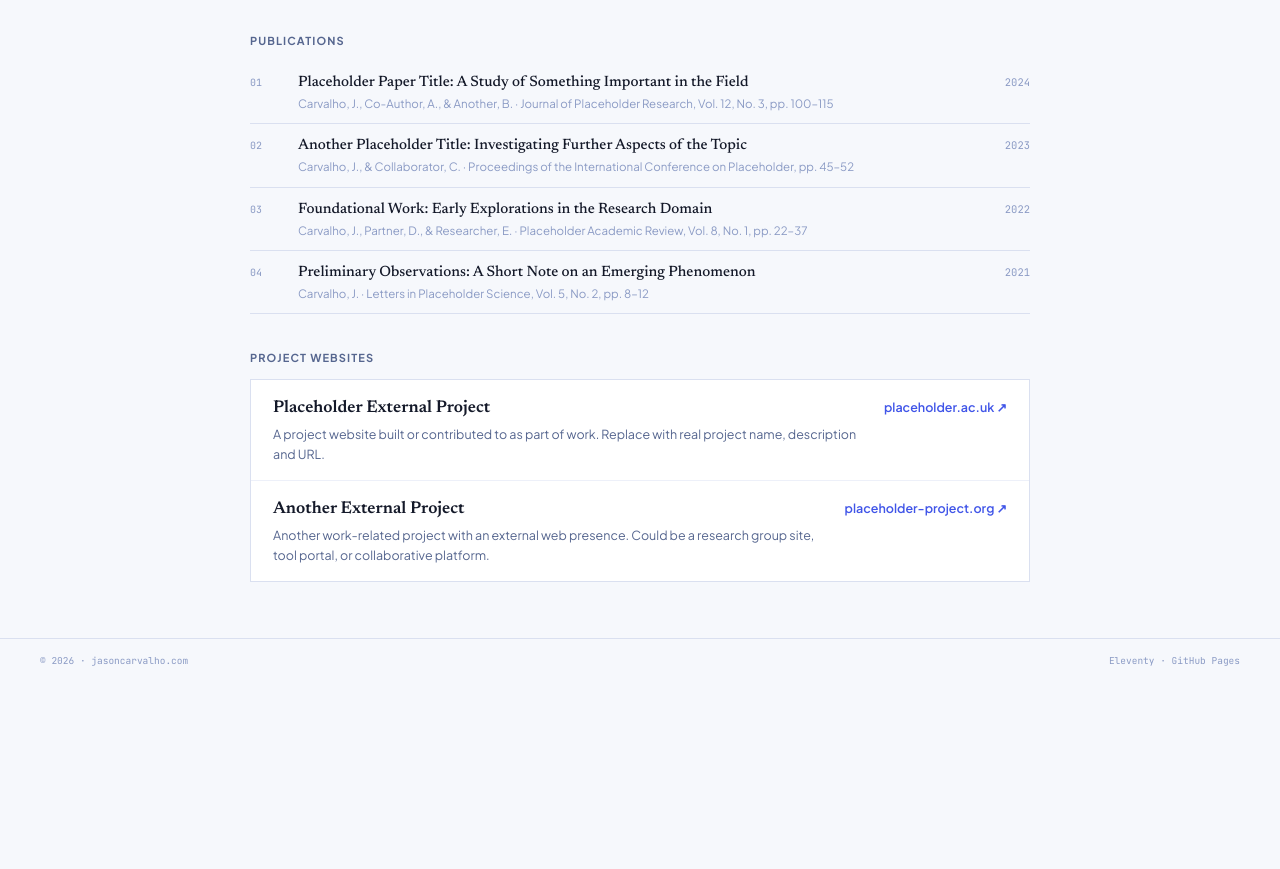
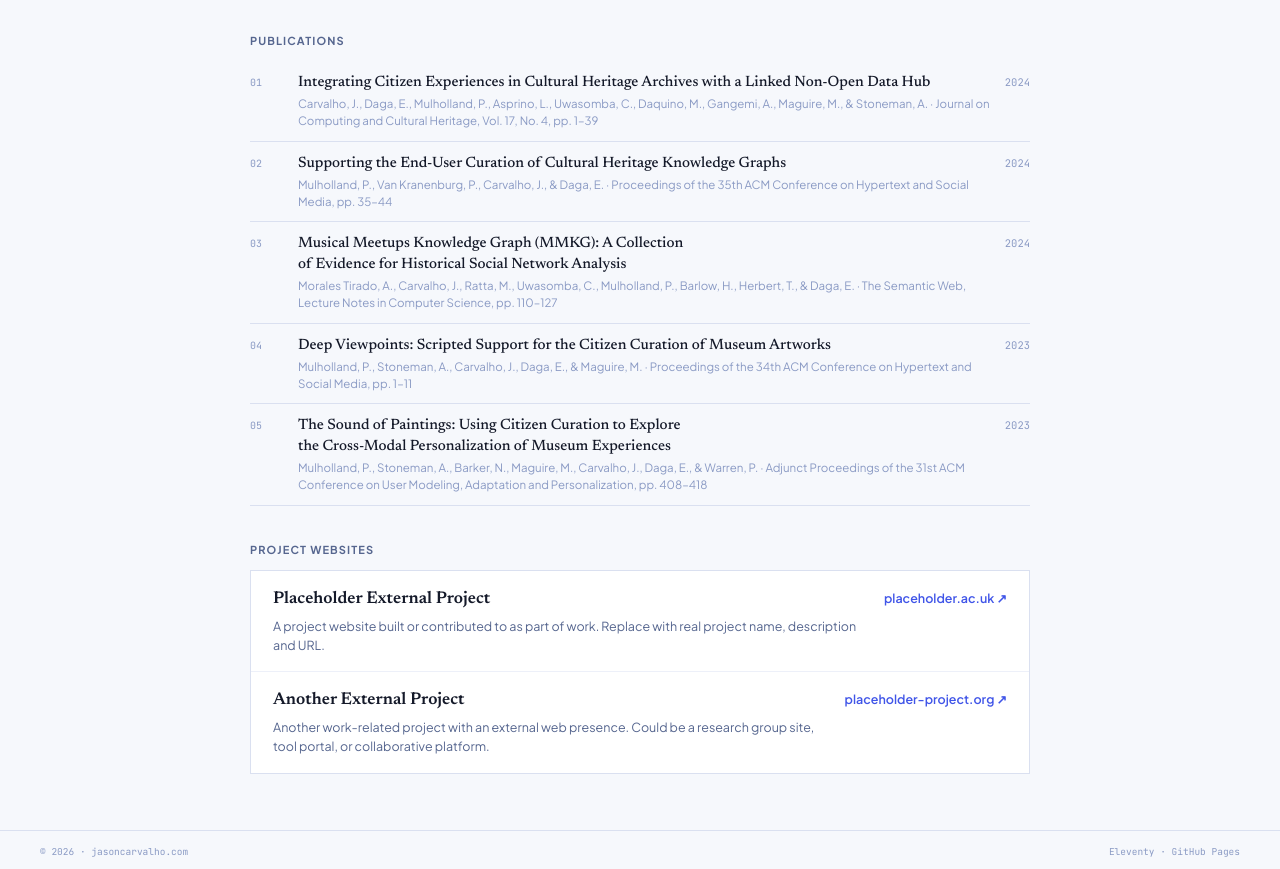
Before and after one commit to JaseMK/homepage-refresh, an Eleventy site: page src/work.njk in a window 1280 px wide. Shown: the part 900-1769 px from the top of the page. Before the commit the page ends 1582 px from the top, so only its background shows below. Built offline with nearby package versions, Linux system fonts and the light colour scheme; Eleventy itself is replaced by a stand-in of ours; files that its build step writes are made by us from their sources.

Commit message:
Publications: generate list from ORCID and Crossref
Add scripts/update-publications.js (npm run update-publications) to rebuild
publications.json from the ORCID works list, with authors and venues filled
in from Crossref. Replace placeholder entries and link titles to their DOIs.

```diff
--- a/package.json
+++ b/package.json
@@ -4,7 +4,8 @@
   "description": "Personal website",
   "scripts": {
     "start": "npx @11ty/eleventy --serve --port 8082",
-    "build": "npx @11ty/eleventy"
+    "build": "npx @11ty/eleventy",
+    "update-publications": "node scripts/update-publications.js"
   },
   "devDependencies": {
     "@11ty/eleventy": "^3.0.0"
--- a/src/_data/publications.json
+++ b/src/_data/publications.json
@@ -1,26 +1,42 @@
 [
   {
-    "authors": "Carvalho, J., Co-Author, A., & Another, B.",
-    "title": "Placeholder Paper Title: A Study of Something Important in the Field",
-    "venue": "Journal of Placeholder Research, Vol. 12, No. 3, pp. 100–115",
-    "year": 2024
+    "authors": "Carvalho, J., Daga, E., Mulholland, P., Asprino, L., Uwasomba, C., Daquino, M., Gangemi, A., Maguire, M., & Stoneman, A.",
+    "title": "Integrating Citizen Experiences in Cultural Heritage Archives with a Linked Non-Open Data Hub",
+    "venue": "Journal on Computing and Cultural Heritage, Vol. 17, No. 4, pp. 1–39",
+    "year": 2024,
+    "date": "2024-12-18",
+    "url": "https://doi.org/10.1145/3706063"
   },
   {
-    "authors": "Carvalho, J., & Collaborator, C.",
-    "title": "Another Placeholder Title: Investigating Further Aspects of the Topic",
-    "venue": "Proceedings of the International Conference on Placeholder, pp. 45–52",
-    "year": 2023
+    "authors": "Mulholland, P., Van Kranenburg, P., Carvalho, J., & Daga, E.",
+    "title": "Supporting the End-User Curation of Cultural Heritage Knowledge Graphs",
+    "venue": "Proceedings of the 35th ACM Conference on Hypertext and Social Media, pp. 35–44",
+    "year": 2024,
+    "date": "2024-09-10",
+    "url": "https://doi.org/10.1145/3648188.3675132"
   },
   {
-    "authors": "Carvalho, J., Partner, D., & Researcher, E.",
-    "title": "Foundational Work: Early Explorations in the Research Domain",
-    "venue": "Placeholder Academic Review, Vol. 8, No. 1, pp. 22–37",
-    "year": 2022
+    "authors": "Morales Tirado, A., Carvalho, J., Ratta, M., Uwasomba, C., Mulholland, P., Barlow, H., Herbert, T., & Daga, E.",
+    "title": "Musical Meetups Knowledge Graph (MMKG): A Collection of Evidence for Historical Social Network Analysis",
+    "venue": "The Semantic Web, Lecture Notes in Computer Science, pp. 110–127",
+    "year": 2024,
+    "date": "2024-01-01",
+    "url": "https://doi.org/10.1007/978-3-031-60635-9_7"
   },
   {
-    "authors": "Carvalho, J.",
-    "title": "Preliminary Observations: A Short Note on an Emerging Phenomenon",
-    "venue": "Letters in Placeholder Science, Vol. 5, No. 2, pp. 8–12",
-    "year": 2021
+    "authors": "Mulholland, P., Stoneman, A., Carvalho, J., Daga, E., & Maguire, M.",
+    "title": "Deep Viewpoints: Scripted Support for the Citizen Curation of Museum Artworks",
+    "venue": "Proceedings of the 34th ACM Conference on Hypertext and Social Media, pp. 1–11",
+    "year": 2023,
+    "date": "2023-09-04",
+    "url": "https://doi.org/10.1145/3603163.3609060"
+  },
+  {
+    "authors": "Mulholland, P., Stoneman, A., Barker, N., Maguire, M., Carvalho, J., Daga, E., & Warren, P.",
+    "title": "The Sound of Paintings: Using Citizen Curation to Explore the Cross-Modal Personalization of Museum Experiences",
+    "venue": "Adjunct Proceedings of the 31st ACM Conference on User Modeling, Adaptation and Personalization, pp. 408–418",
+    "year": 2023,
+    "date": "2023-06-16",
+    "url": "https://doi.org/10.1145/3563359.3596662"
   }
 ]
--- a/src/css/work.css
+++ b/src/css/work.css
@@ -103,6 +103,16 @@ a.work-row:hover { opacity: 0.75; }
     text-wrap: balance;
 }
 
+.pub-title a {
+    color: inherit;
+    text-decoration: none;
+}
+
+.pub-title a:hover {
+    text-decoration: underline;
+    text-underline-offset: 3px;
+}
+
 .pub-meta {
     font-size: 11.5px;
     color: var(--dim);
--- a/src/work.njk
+++ b/src/work.njk
@@ -52,7 +52,7 @@ pageCSS: /css/work.css
         <div class="pub-row">
             <span class="pub-num">{{ loop.index | zeroPad(2) }}</span>
             <div>
-                <div class="pub-title">{{ pub.title }}</div>
+                <div class="pub-title">{% if pub.url %}<a href="{{ pub.url }}" target="_blank" rel="noopener">{{ pub.title }}</a>{% else %}{{ pub.title }}{% endif %}</div>
                 <div class="pub-meta">{{ pub.authors }} · {{ pub.venue }}</div>
             </div>
             <span class="pub-year">{{ pub.year }}</span>
```
Also changed, not shown: scripts/update-publications.js (added, +129 -0 lines).
